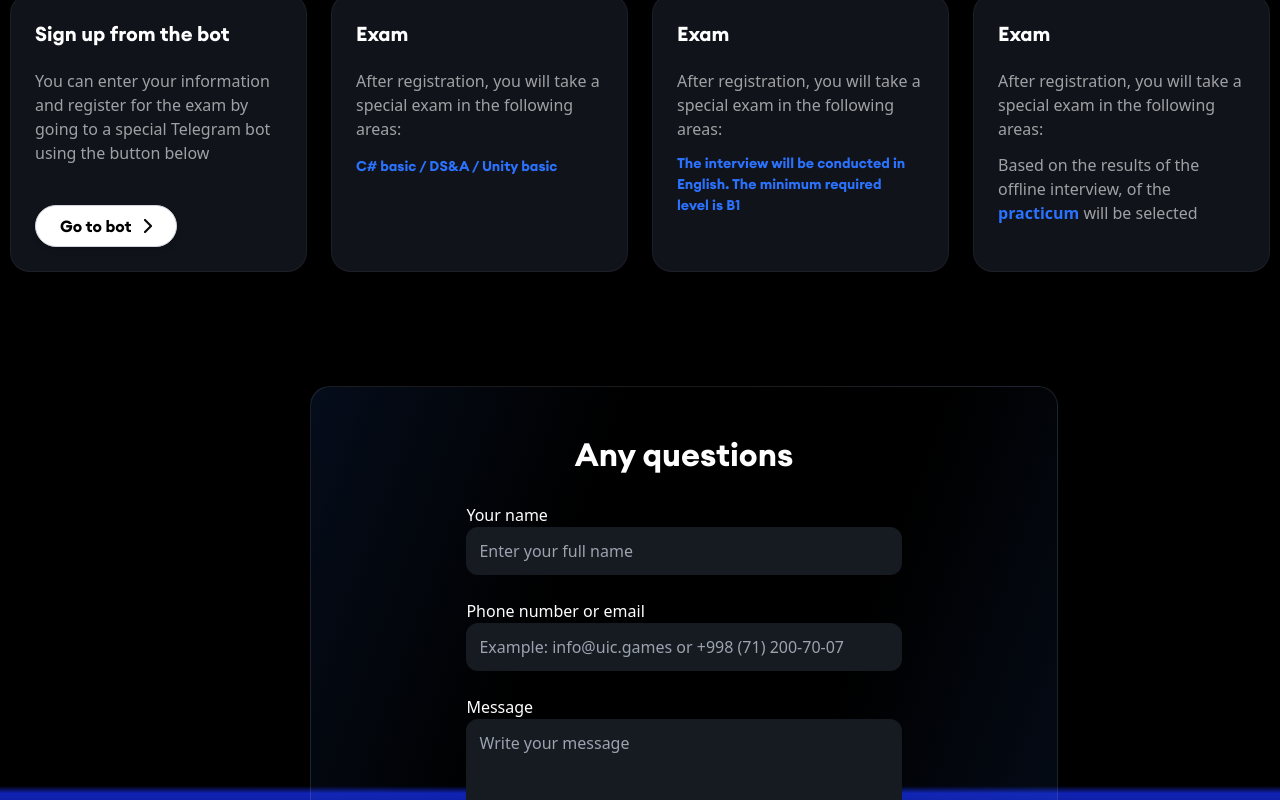
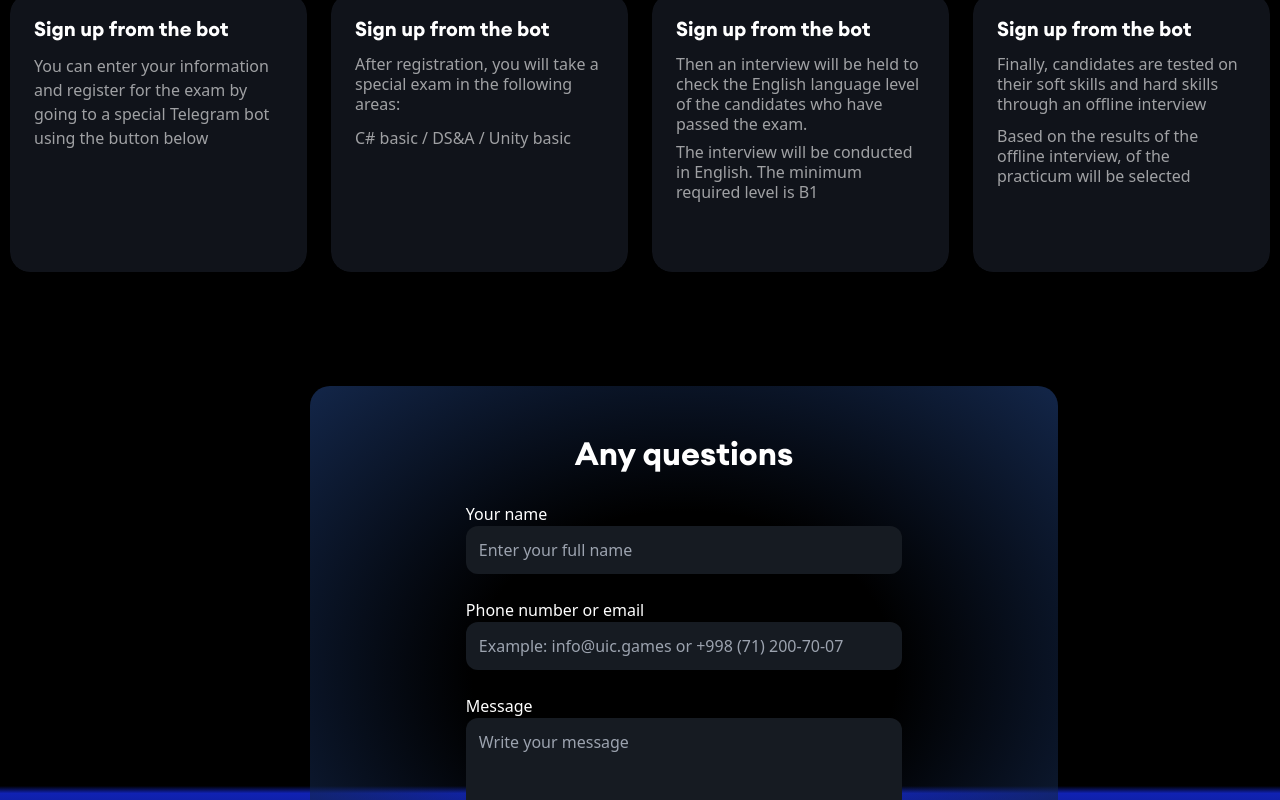
Before and after one commit to Shamsiddin007/adduic, a Next.js app: page /praktikum in a window 1280 px wide. Shown: the part 2820-3620 px from the top of the page. Built offline with nearby package versions, Linux system fonts and the light colour scheme.

Commit message:
hover practicum

```diff
--- a/src/app/forma/forma.tsx
+++ b/src/app/forma/forma.tsx
@@ -60,9 +60,9 @@ export default function Forma() {
     if (isFormValid) {
       setNotificationVisible(true);
       setTimeout(() => setNotificationVisible(false), 3000);
-      // setName("");
-      // setContact("");
-      // setMessage("");
+      setName("");
+      setContact("");
+      setMessage("");
     }
   };
 
@@ -70,14 +70,7 @@ export default function Forma() {
 
   return (
     <div className="container">
-      <div
-        className="w-full rounded-[20px] bg-custom-forma mb-12 flex flex-col items-center"
-        style={{
-          backgroundImage:
-            "linear-gradient(110deg, #3375F61C,transparent,transparent,#3375F61C)",
-          border: "0.03px solid #FFFFFF1A",
-        }}
-      >
+      <div className="w-full rounded-[20px] mb-12 flex flex-col items-center bg-forma">
         <div className="flex flex-col items-center justify-center xl:w-7/12 md:w-8/12 w-10/12">
           <h4 className="pb-6 pt-11 text-start md:text-[32px] text-[26px] font-bold text-white">
             Any questions
@@ -174,9 +167,14 @@ export default function Forma() {
           </form>
         </div>
       </div>
+
       {notificationVisible && (
         <div className="flex items-center gap-2 md:text-sm text-xs font-sans fixed bottom-4 right-4 bg-[#1E1E1E] text-white py-2 sm:px-4 px-2 rounded shadow-sm shadow-blue-400 z-50 animate-slide-in-out">
-          <Image src={check} alt="CheckIcons" className="sm:w-6 sm:h-6 w-5 h-5" />
+          <Image
+            src={check}
+            alt="CheckIcons"
+            className="sm:w-6 sm:h-6 w-5 h-5"
+          />
           Your question has been sent successfully
         </div>
       )}
--- a/src/components/Acceptance.tsx
+++ b/src/components/Acceptance.tsx
@@ -1,5 +1,4 @@
 import Image from "next/image";
-import Link from "next/link";
 import order1 from "public/Imgs/Order1.png";
 import order2 from "public/Imgs/Order2.png";
 import order3 from "public/Imgs/Order3.png";
@@ -12,65 +11,87 @@ export default function Acceptance() {
       <h2 className="font-bold lg:text-5xl text-4xl sm:text-start text-center text-white font-sans uppercase md:leading-[50px] md:pb-10 ">
         Acceptance <span className="text-blue-600">conditions</span>
       </h2>
-      <div className="grid xl:grid-cols-4 md:grid-cols-2 gap-6 w-full text-white mb-16">
-        <div className="flex flex-col items-center justify-center">
+      <div className="grid xl:grid-cols-4 xl:grid-rows-1 lg:grid-cols-3 sm:grid-cols-2 justify-center gap-6 w-full text-white mb-16">
+        <div className="flex flex-col items-center">
           <Image src={order1} alt="order01" />
-          <div className="border-[#FFFFFF0D] border border-opacity-5 bg-[#10131A] cursor-pointer p-6 h-full shadow-xl rounded-[20px] hover:bg-[#02005E]  from-transparent hover:bg-gradient-to-bl  to-black transition-all duration-500">
-            <h5 className="text-[20px] font-semibold pb-[20px]">
+          <div className="px-6 py-5 rounded-[20px] relative group overflow-hidden h-full">
+            <div className="absolute inset-0 rounded-[20px] bg-[#10131A] group-hover:bg-order-hover transition-all duration-300"></div>
+            <div className="relative z-10">
+              <h5 className="text-[20px] font-semibold pb-[10px]">
                 Sign up from the bot
               </h5>
-            <p className="font-sans opacity-60">
-              You can enter your information and register for the exam by going
-              to a special Telegram bot using the button below
+              <p className="font-sans opacity-60 pb-[12px]">
+                You can enter your information and register for the exam by
+                going to a special Telegram bot using the button below
               </p>
-            <button className="flex items-center gap-3 bg-white text-black border-[1.5px] border-gray-300 py-2 px-6 rounded-full mt-10 hover:bg-gray-200 hover:text-black shadow-md transition-transform duration-300 ease-in-out hover:scale-[1.02]">
+              <button className="flex items-center gap-3 mt-12 bg-white text-black border-[1.5px] border-gray-300 py-2 px-6 rounded-full shadow-md transition-all duration-300 opacity-0 translate-y-4 group-hover:opacity-100 group-hover:translate-y-0">
                 Go to bot <Image src={arrowdown} alt="arrowdown" />
               </button>
             </div>
           </div>
+        </div>
         <div className="flex flex-col items-center">
           <Image src={order2} alt="order01" />
-          <div className="border-[#FFFFFF0D] border border-opacity-5 bg-[#10131A] cursor-pointer p-6 h-full shadow-xl rounded-[20px] hover:bg-[#02005E]  from-transparent hover:bg-gradient-to-bl  to-black transition-all duration-500">
-            <h5 className="text-[20px] font-semibold pb-[20px]">Exam</h5>
-            <p className="font-sans opacity-60 pb-3">
-              After registration, you will take a special exam in the following
-              areas:
+          <div className="px-6 py-5 rounded-[20px] relative group overflow-hidden h-full">
+            <div className="absolute inset-0 rounded-[20px] bg-[#10131A] group-hover:bg-order-hover transition-all duration-300"></div>
+            <div className="relative z-10">
+              <h5 className="text-[20px] font-semibold pb-[10px]">
+                Sign up from the bot
+              </h5>
+              <p className="font-sans opacity-60 pb-[12px] leading-[20px]">
+                After registration, you will take a special exam in the
+                following areas:
               </p>
-            <button className="text-[14px] text-[#2B72FF]">
+              <p className="font-sans opacity-60">
                 C# basic / DS&A / Unity basic
+              </p>
+              <button className="flex items-center gap-3 mt-[60px] bg-white text-black border-[1.5px] border-gray-300 py-2 px-6 rounded-full shadow-md transition-all duration-300 opacity-0 translate-y-4 group-hover:opacity-100 group-hover:translate-y-0">
+                Go to bot <Image src={arrowdown} alt="arrowdown" />
               </button>
+            </div>
           </div>
         </div>
         <div className="flex flex-col items-center">
           <Image src={order3} alt="order01" />
-          <div className="border-[#FFFFFF0D] border border-opacity-5 bg-[#10131A] cursor-pointer p-6 h-full shadow-xl rounded-[20px] hover:bg-[#02005E]  from-transparent hover:bg-gradient-to-bl  to-black transition-all duration-500">
-            <h5 className="text-[20px] font-semibold pb-[20px]">Exam</h5>
-            <p className="font-sans opacity-60 pb-3">
-              After registration, you will take a special exam in the following
-              areas:
+          <div className="px-6 py-5 rounded-[20px] h-full relative group overflow-hidden">
+            <div className="absolute inset-0 rounded-[20px] bg-[#10131A] group-hover:bg-order-hover transition-all duration-300"></div>
+            <div className="relative z-10">
+              <h5 className="text-[20px] font-semibold pb-[10px]">
+                Sign up from the bot
+              </h5>
+              <p className="font-sans opacity-60 pb-[8px] leading-[20px]">
+                Then an interview will be held to check the English language
+                level of the candidates who have passed the exam.
               </p>
-            <button className="text-[14px] text-[#2B72FF] text-start">
-              The interview will be conducted in English. The minimum required{" "}
-              <br />
+              <p className="font-sans opacity-60 leading-[20px]">
+                The interview will be conducted in English. The minimum required
                 level is B1
+              </p>
+              <button className="flex items-center gap-3 mt-[5px] bg-white text-black border-[1.5px] border-gray-300 py-2 px-6 rounded-full shadow-md transition-all duration-300 opacity-0 translate-y-4 group-hover:opacity-100 group-hover:translate-y-0">
+                Go to bot <Image src={arrowdown} alt="arrowdown" />
               </button>
+            </div>
           </div>
         </div>
         <div className="flex flex-col items-center">
           <Image src={order4} alt="order01" />
-          <div className="border-[#FFFFFF0D] border border-opacity-5 bg-[#10131A] cursor-pointer p-6 h-full shadow-xl rounded-[20px] hover:bg-[#02005E]  from-transparent hover:bg-gradient-to-bl  to-black transition-all duration-500">
-            <h5 className="text-[20px] font-semibold pb-[20px]">Exam</h5>
-            <p className="font-sans opacity-60 pb-3">
-              After registration, you will take a special exam in the following
-              areas:
+          <div className="px-6 py-5 rounded-[20px] relative group overflow-hidden">
+            <div className="absolute inset-0 rounded-[20px] bg-[#10131A] group-hover:bg-order-hover transition-all duration-300"></div>
+            <div className="relative z-10 ">
+              <h5 className="text-[20px] font-semibold pb-[10px]">
+                Sign up from the bot
+              </h5>
+              <p className="font-sans opacity-60 pb-[12px] leading-[20px]">
+                Finally, candidates are tested on their soft skills and hard
+                skills through an offline interview
               </p>
-
-            <div className="font-sans pb-3">
-              <span className=" opacity-60 ">
-                Based on the results of the offline interview, of the
-              </span>{" "}
-              <span className="text-[#2B72FF] font-bold">practicum</span> {""}
-              <span className=" opacity-60 ">will be selected</span>
+              <p className="font-sans opacity-60 leading-[20px]">
+                Based on the results of the offline interview, of the practicum
+                will be selected
+              </p>
+              <button className="flex items-center gap-3 mt-6 bg-white text-black border-[1.5px] border-gray-300 py-2 px-6 rounded-full shadow-md transition-all duration-300 opacity-0 translate-y-4 group-hover:opacity-100 group-hover:translate-y-0">
+                Go to bot <Image src={arrowdown} alt="arrowdown" />
+              </button>
             </div>
           </div>
         </div>
--- a/src/components/Features.tsx
+++ b/src/components/Features.tsx
@@ -18,7 +18,7 @@ export default function Features() {
       </h2>
       <div className="grid xl:grid-cols-2 justify-between gap-5 pb-16">
         <div className="">
-          <div className="p-9 bg-[#0A3EA5] rounded-[20px] border-[1px] border-[#FFFFFF0D] border-opacity-5 cursor-pointer mb-5">
+          <div className="p-9 bg-feature rounded-[20px] border border-[#FFFFFF0D] border-opacity-95 cursor-pointer mb-5">
             <h5 className="text-[#FFFFFF] text-[48px] font-semibold">
               General
             </h5>
@@ -27,7 +27,7 @@ export default function Features() {
               for aspiring game developers to <br /> enhance their skills.
             </p>
             <div className="flex items-end justify-end">
-              <button className="flex items-center justify-end py-[10px] px-[24px] gap-4 bg-white rounded-full">
+              <button className="flex items-center justify-end py-[10px] px-[24px] gap-4 bg-white rounded-full hover:bg-gray-200 transition-transform duration-300">
                 Apply <Image src={Arrow} alt="ArrowIcons" />
               </button>
             </div>
--- a/src/components/LatestNews.tsx
+++ b/src/components/LatestNews.tsx
@@ -31,7 +31,7 @@ export default function LatestNews() {
         </h2>
 
         <Link href="blog">
-          <button className="flex items-center justify-center rounded-[140px] bg-[#FFFFFF1A] w-[152px] h-[44px] text-white">
+          <button className="flex items-center justify-center gap-2 rounded-full bg-[#FFFFFF1A] px-6 py-3 text-white hover:bg-[#3375F6] transition-all duration-300">
             All projects <Image src={Chevron} alt="Logo" />
           </button>
         </Link>
--- a/src/components/Main.tsx
+++ b/src/components/Main.tsx
@@ -8,7 +8,7 @@ export default function Mani() {
       <div className="relative mb-16">
         <div className={`${styles.solder}`}></div>
         <div className="w-[100%] h-[30%] lg:h-[20%] absolute -z-2 bottom-[25px] bg-custom-radial"></div>
-        <div className="container h-[85vh]">
+        <div className="container h-screen">
           <div className="absolute bottom-0">
             <span className="mb-6 flex gap-2 items-center bg-[#202123] w-[330px] rounded-full text-white text-sm py-3 px-4 font-sans md:text-xs">
               <Image
--- a/tailwind.config.ts
+++ b/tailwind.config.ts
@@ -32,6 +32,9 @@ module.exports = {
           "practicum-bgBook":
             "linear-gradient(180deg, rgba(51, 117, 246, 0.32) 0%, rgba(51, 117, 246, 0.052) 100%)",
           "bg-practicum": "linear-gradient(135deg, #1a1a2e, #16213e);",
+          "order-hover" : "linear-gradient(45deg, #3375F6 -40%, #02005E,transparent)",
+          "feature" : "linear-gradient(189deg, #3375F6 -55%, #02005E,transparent)",
+          "forma": "radial-gradient(transparent 40%, #132649 100%)"
         },
         zIndex: {
           0: "0",
```
Lines whose indentation alone changed are shown as unchanged.
